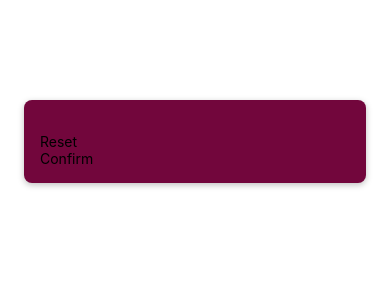
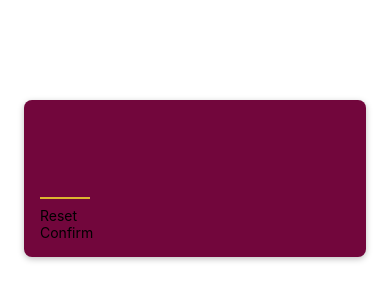
Before and after one commit to sailakshmy/guessNumberGameApp, a React Native app in the folder guessGameApp/: screen / in a window 390 px wide. Shown: the top 300 px of the page. Built offline with nearby package versions, Linux system fonts and the light colour scheme.

Commit message:
Added styles to the input field

```diff
--- a/guessGameApp/screens/StartGameScreen.js
+++ b/guessGameApp/screens/StartGameScreen.js
@@ -5,7 +5,13 @@
 const StartGameScreen = () => {
   return (
     <View style={styles.inputContainer}>
-      <TextInput />
+      <TextInput
+        style={styles.numberInput}
+        maxLength={2}
+        keyboardType="number-pad"
+        autoCapitalize="none"
+        autoCorrect={false}
+      />
       <PrimaryButton>Reset</PrimaryButton>
       <PrimaryButton>Confirm</PrimaryButton>
     </View>
@@ -28,6 +34,17 @@
     shadowRadius: 6,
     shadowOpacity: 0.25,
   },
+  numberInput: {
+    height: 75,
+    width: 50,
+    fontSize: 32,
+    borderBottomColor: "#ddb52f",
+    borderBottomWidth: 2,
+    color: "#ddb52f",
+    marginVertical: 8,
+    fontWeight: "bold",
+    textAlign: "center",
+  },
 });
 
 export default StartGameScreen;
```
